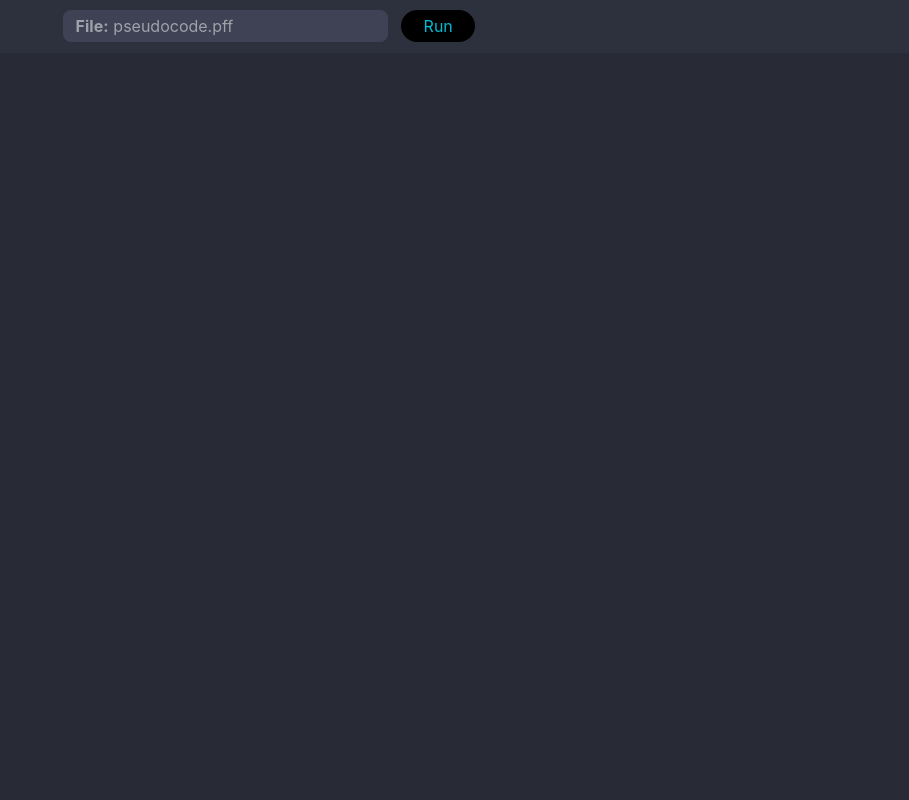
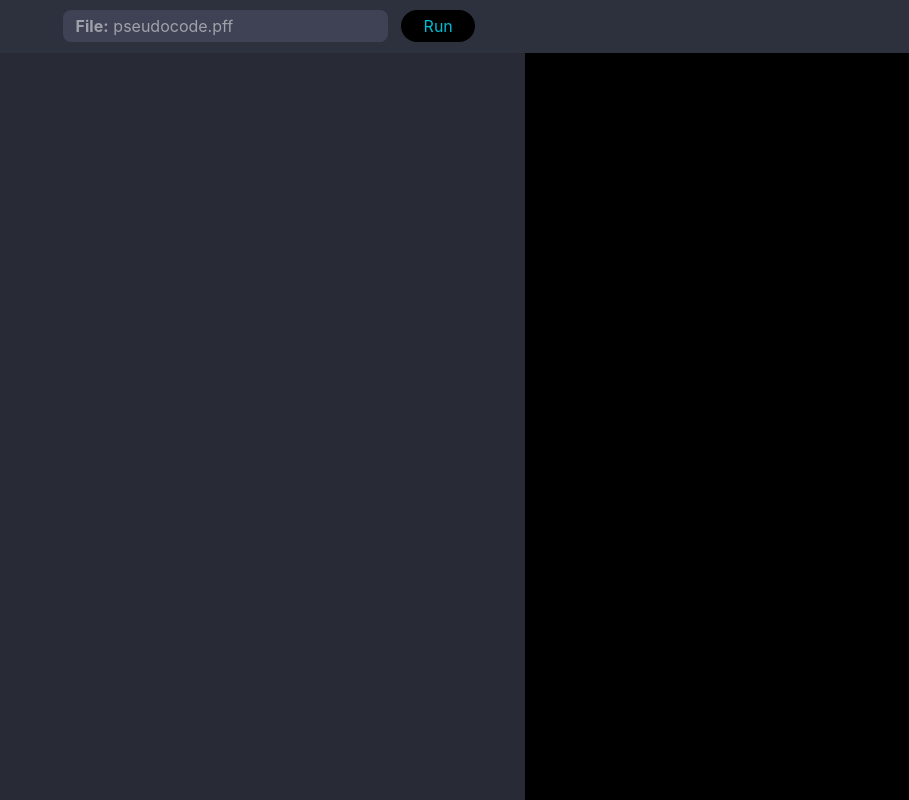
Before and after one commit to talamantesvictor/pseudoflow, a Svelte app: page / in a window 1280 px wide. Shown: the whole page, without its empty margins (371-1280 px from the left). Built offline with nearby package versions, Linux system fonts and the light colour scheme.

Commit message:
Add some styling to wrapper elements

```diff
--- a/src/App.svelte
+++ b/src/App.svelte
@@ -3,12 +3,8 @@
 </script>
 <Topbar />
 <div id="wrapper">
-   <div id="text-area">
-
-   </div>
-   <div id="flowchart-area">
-
-   </div>
+   <div id="flowchart-area"></div>
+   <div id="text-area"></div>
 </div>
 <style lang="scss">
    @import "./styles/variables.scss";
@@ -17,5 +13,18 @@
       height: calc(100% - $topbar-height);
       background: $editor-background;
       overflow: hidden;
+
+      #text-area {
+         width: 70%;
+         background-color: $editor-background;
+      }
+
+      #flowchart-area {
+         width: 30%;
+         height: calc(100% - $topbar-height);
+         background-color: $flowchart-background;
+         position: absolute;
+         right: 0;
+      }
    }
 </style>
--- a/src/styles/variables.scss
+++ b/src/styles/variables.scss
@@ -7,3 +7,4 @@ $runbutton-background: black;
 $runbutton-foreground: #00bbd3;
 
 $editor-background: #282A36;
+$flowchart-background: black;
```
